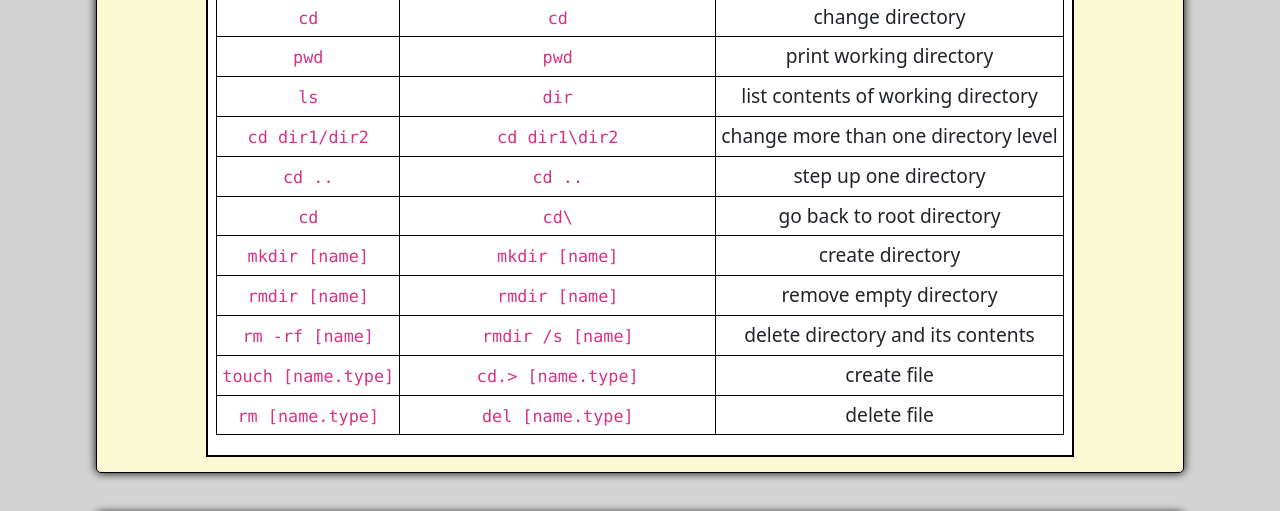
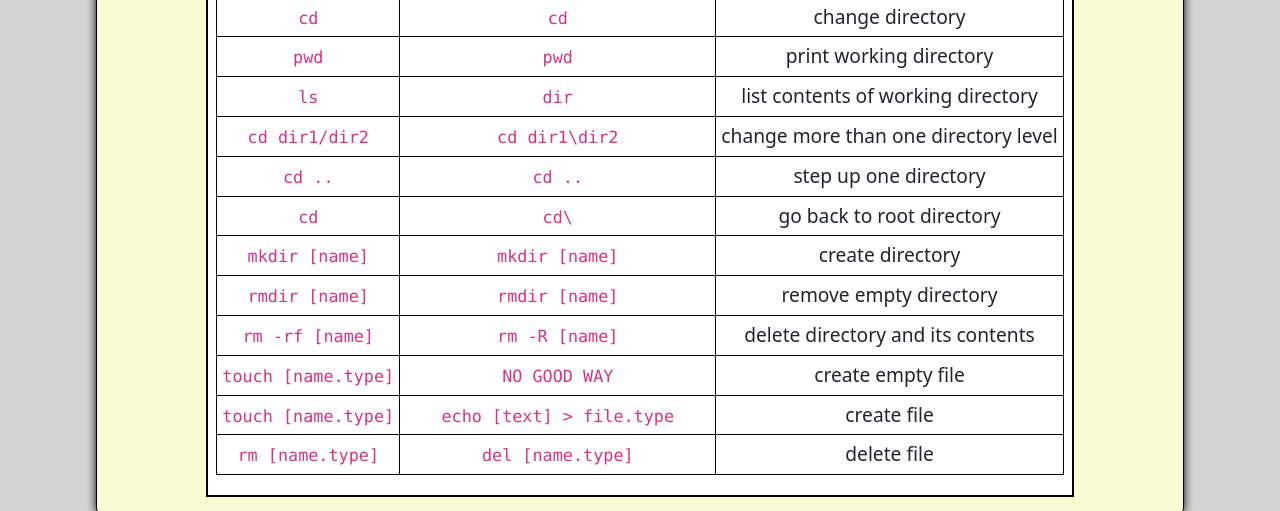
Before and after one commit to simonhm31/command-line, a website: page components/commands/commands.html in a window 1280 px wide. Shown: the part 409-920 px from the top of the page. Drawn offline with nearby package versions, Linux system fonts and the light colour scheme; files whose address does not match are found by name.

```diff
--- a/components/commands/commands.html
+++ b/components/commands/commands.html
@@ -89,12 +89,17 @@
                 </tr>
                 <tr>
                   <td><code>rm -rf [name]</code></td>
-                  <td><code>rmdir /s [name]</code></td>
+                  <td><code>rm -R [name]</code></td>
                   <td>delete directory and its contents</td>
                 </tr>
                 <tr>
                   <td><code>touch [name.type]</code></td>
-                  <td><code>cd.> [name.type]</code></td>
+                  <td><code>NO GOOD WAY</code></td>
+                  <td>create empty file</td>
+                </tr>
+                <tr>
+                  <td><code>touch [name.type]</code></td>
+                  <td><code>echo [text] > file.type</code></td>
                   <td>create file</td>
                 </tr>
                 <tr>
```
